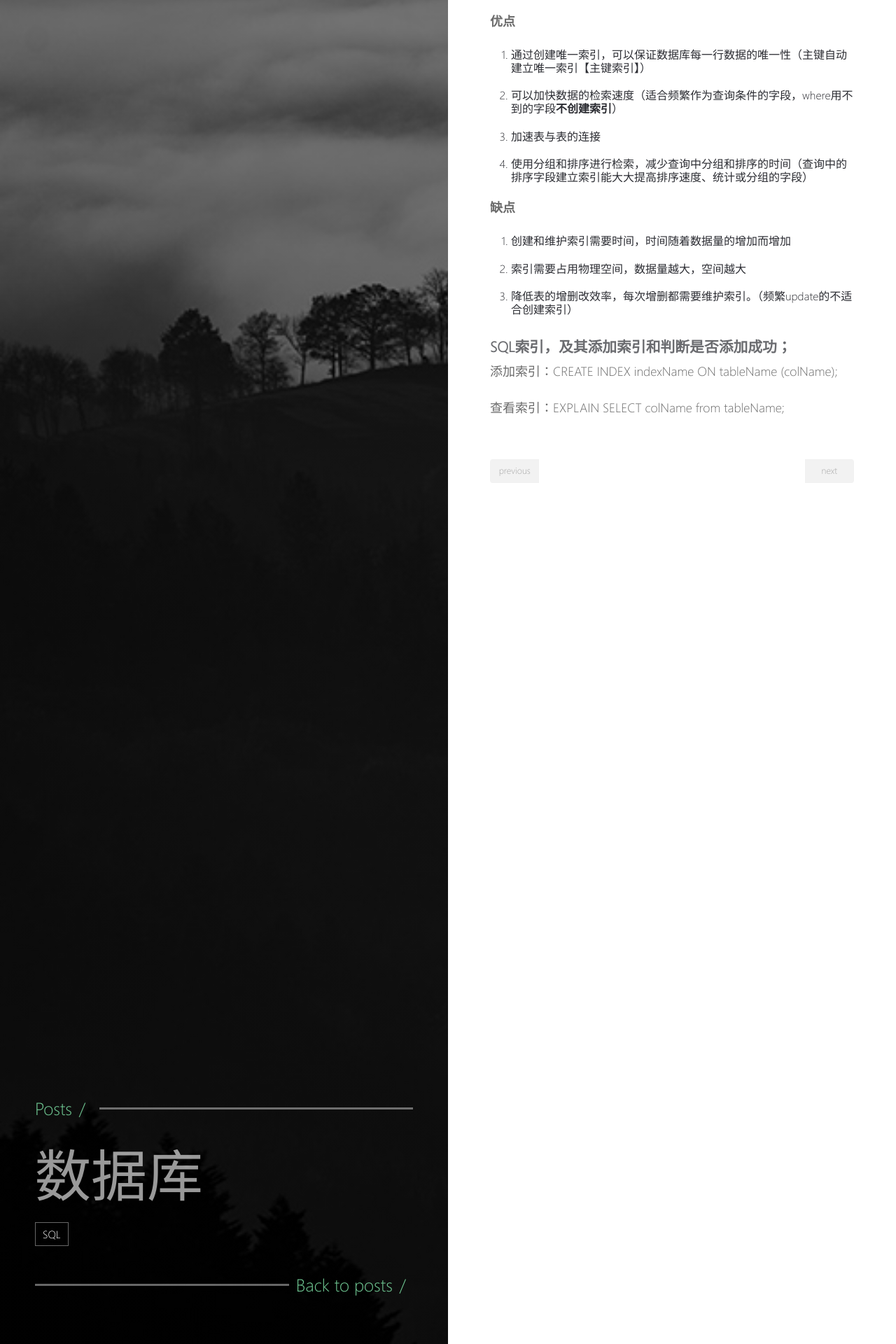
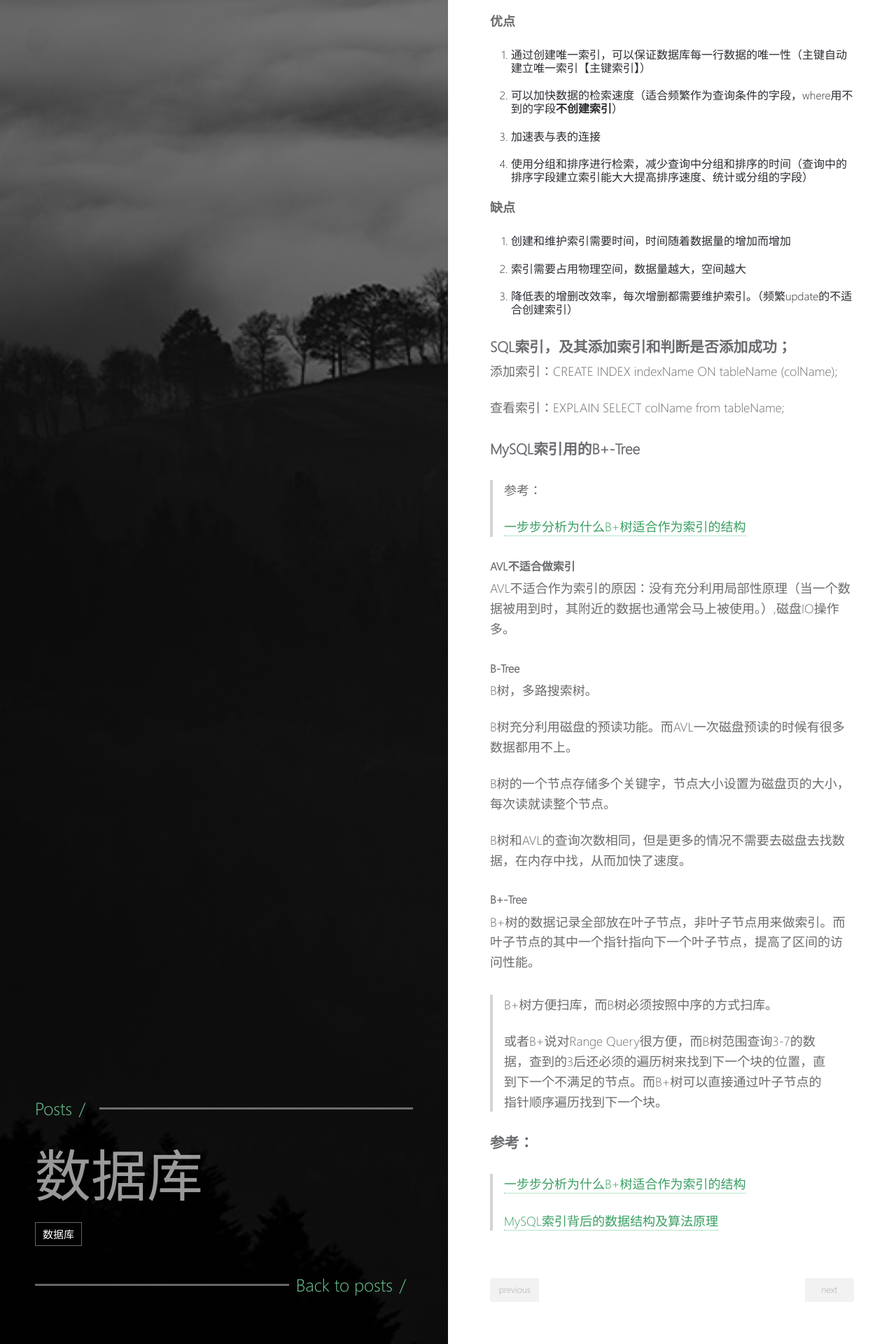
Before and after one commit to Maple-Chan/Maple-Chan.github.io, a Jekyll site: the page built from _posts/2020-04-03-数据库.md, in a window 1280 px wide. Shown: the part 823-2743 px from the top of the page at 70% size. Built offline with Jekyll 4.4.1, drawn with Linux system fonts in a browser that asks for light colours.

Commit message:
"补充数据库"

```diff
--- a/_posts/2020-04-03-数据库.md
+++ b/_posts/2020-04-03-数据库.md
@@ -4,7 +4,7 @@ title:  "数据库"
 date:   2020-04-03
 excerpt: "Stick to note down what I'v learnt"
 tag:
-- SQL
+- 数据库
 ---
 
 <center><H2><b>数据库</b></H2></center><br>
@@ -40,8 +40,56 @@ tag:
 2. 索引需要占用物理空间，数据量越大，空间越大
 3. 降低表的增删改效率，每次增删都需要维护索引。（频繁update的不适合创建索引）
 
+
+
 ### SQL索引，及其添加索引和判断是否添加成功；
 
 添加索引：CREATE INDEX indexName ON tableName (colName);
 
 查看索引：EXPLAIN SELECT colName from tableName;
+
+
+
+
+
+### MySQL索引用的B+-Tree
+
+> 参考：
+>
+> [一步步分析为什么B+树适合作为索引的结构](https://blog.csdn.net/weixin_30531261/article/details/79312676)
+>
+>
+
+#### AVL不适合做索引
+
+AVL不适合作为索引的原因：没有充分利用局部性原理（当一个数据被用到时，其附近的数据也通常会马上被使用。）,磁盘IO操作多。
+
+#### B-Tree
+
+B树，多路搜索树。
+
+B树充分利用磁盘的预读功能。而AVL一次磁盘预读的时候有很多数据都用不上。
+
+B树的一个节点存储多个关键字，节点大小设置为磁盘页的大小，每次读就读整个节点。
+
+B树和AVL的查询次数相同，但是更多的情况不需要去磁盘去找数据，在内存中找，从而加快了速度。
+
+
+
+#### B+-Tree
+
+B+树的数据记录全部放在叶子节点，非叶子节点用来做索引。而叶子节点的其中一个指针指向下一个叶子节点，提高了区间的访问性能。
+
+>  B+树方便扫库，而B树必须按照中序的方式扫库。
+>
+> 或者B+说对Range Query很方便，而B树范围查询3-7的数据，查到的3后还必须的遍历树来找到下一个块的位置，直到下一个不满足的节点。而B+树可以直接通过叶子节点的指针顺序遍历找到下一个块。
+
+
+
+
+
+### 参考：
+
+> [一步步分析为什么B+树适合作为索引的结构](https://blog.csdn.net/weixin_30531261/article/details/79312676)
+>
+> [MySQL索引背后的数据结构及算法原理](http://blog.codinglabs.org/articles/theory-of-mysql-index.html)
```
Also changed, not shown: _posts/2020-08-12-MySQL存储byte[]数据.md (+1 -1 lines), _posts/2020-08-17-记录Markdown页内跳转方法.md (added, +20 -0 lines).
